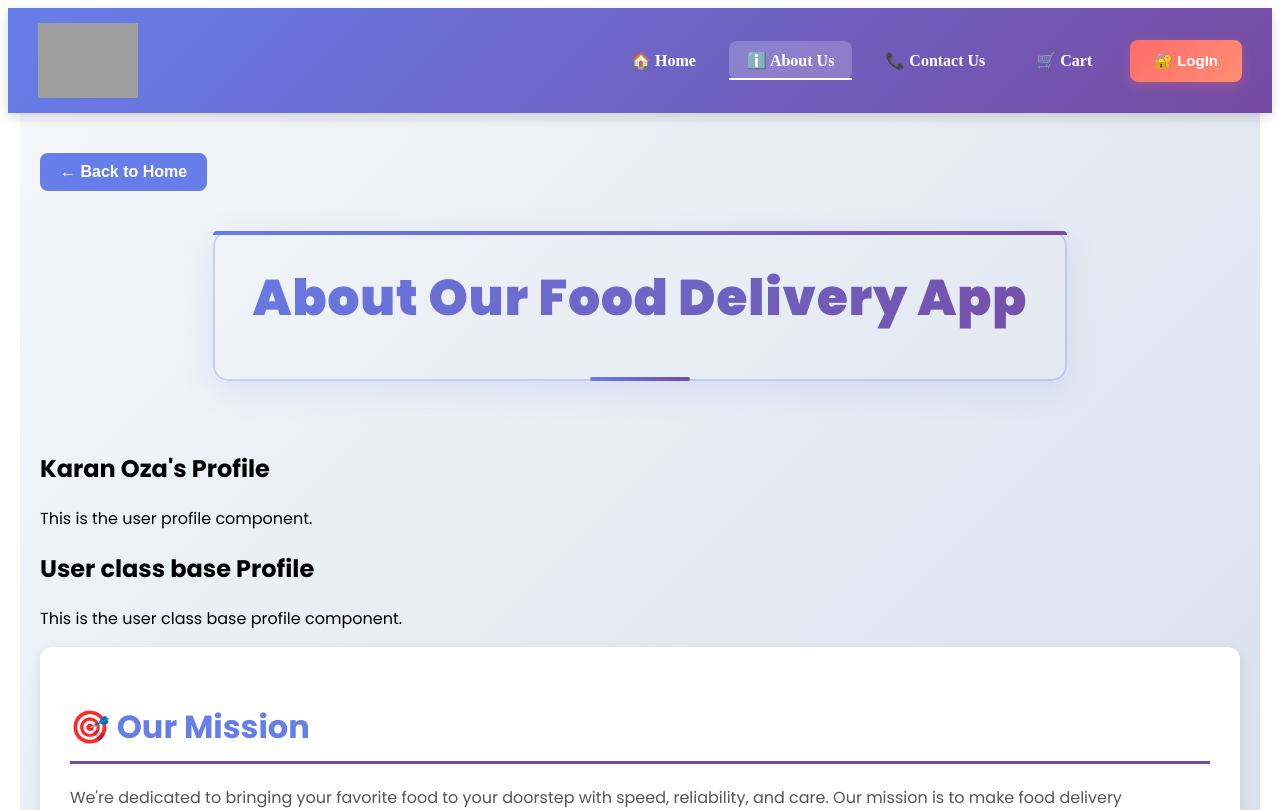
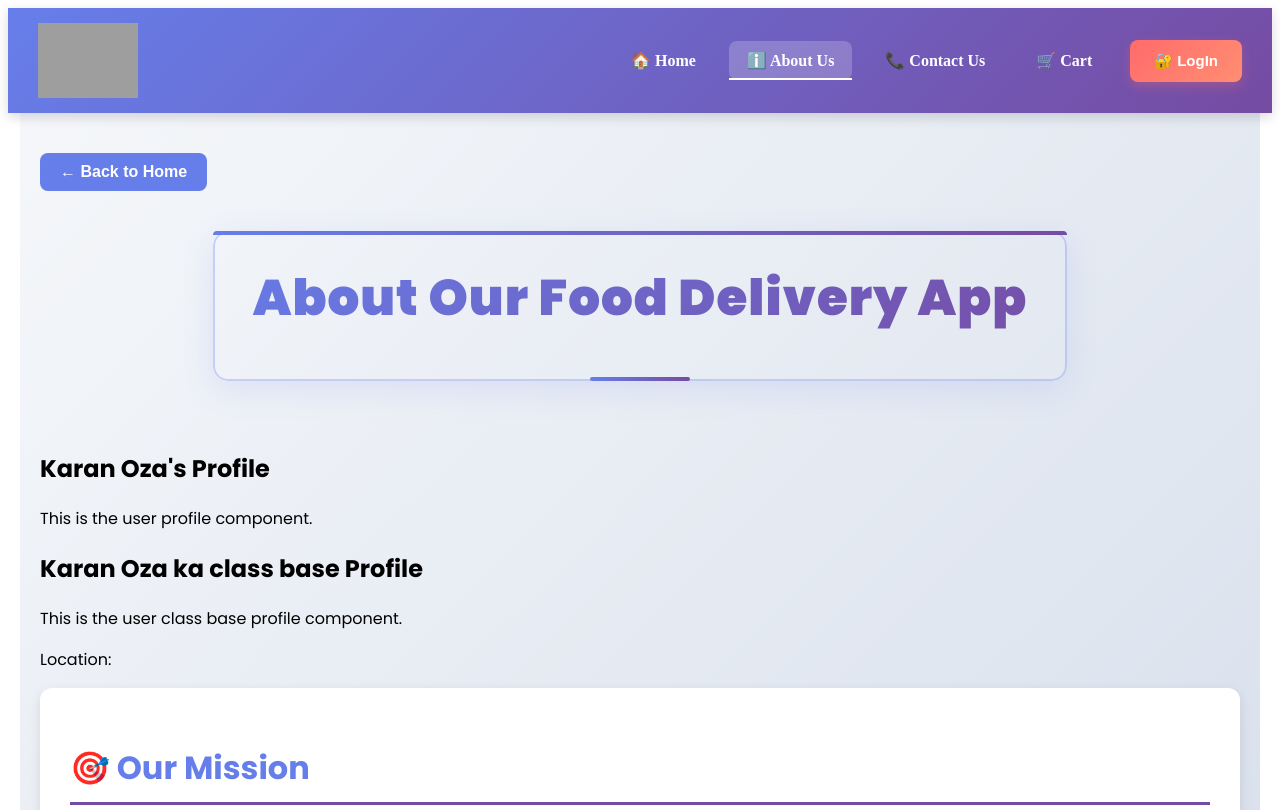
Before and after one commit to karanoza/React_Projects, a React (Vite) app in the folder Food Delievery App/: page /about in a window 1280 px wide. Shown: the top 810 px of the page. Built offline with nearby package versions, Linux system fonts and the light colour scheme; grey boxes are pictures that could not be loaded.

Commit message:
destructuring in the props

```diff
--- a/Food Delievery App/src/components/UserClass.jsx
+++ b/Food Delievery App/src/components/UserClass.jsx
@@ -7,10 +7,12 @@ class UserClass extends React.Component {
         console.log("UserClass Constructor", props);
     }
     render() {
+        const { name, location } = this.props;
         return (
             <div>
-                <h2>User class base Profile</h2>
+                <h2>{name} base Profile</h2>
                 <p>This is the user class base profile component.</p>
+                <p>Location: {location}</p>
             </div>
         );
     }
```
